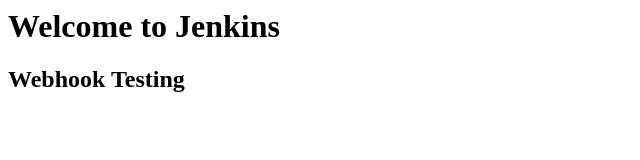
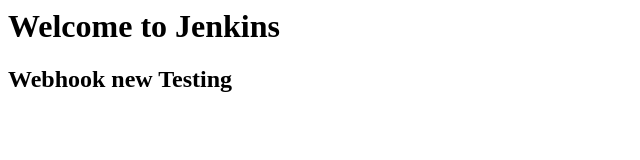
Before and after one commit to Viren57/website, a plain HTML site: page index.html in a window 1280 px wide. Shown: the full height of the page, 0-640 px from the left. Drawn offline with Linux system fonts and the light colour scheme.

Commit message:
webhook testing new

```diff
--- a/index.html
+++ b/index.html
@@ -2,6 +2,6 @@
 <title>Jenkins Testing</title>
 <body>
 <h1>Welcome to Jenkins</h1>
-<h2>Webhook Testing</h2>
+<h2>Webhook new Testing</h2>
 </body>
 </html>
```
